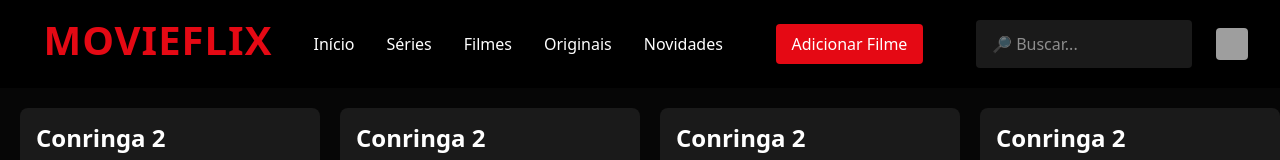
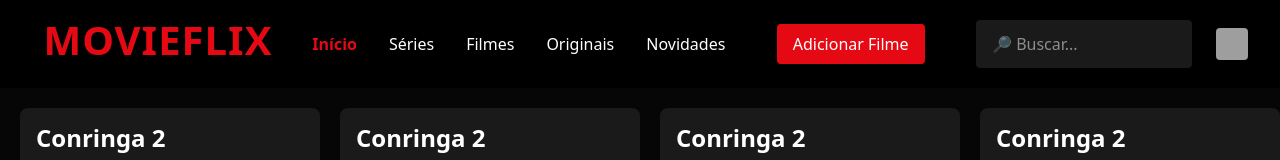
Before and after one commit to Daniel-SebastiaNC/Angular-movieflix, an Angular app: page / in a window 1280 px wide. Shown: the top 160 px of the page. Built offline with nearby package versions, Linux system fonts and the light colour scheme; grey boxes are pictures that could not be loaded.

Commit message:
feat: add routerLink and routerLinkActive for logged side

```diff
--- a/src/app/components/logged/header/header.component.css
+++ b/src/app/components/logged/header/header.component.css
@@ -50,6 +50,11 @@ h1 {
 
 .main-nav a:hover {
     color: #E50914;
+}
+
+.main-nav a.active {
+    color: #E50914;
+    font-weight: bold;
 }
 
 .user-area {
--- a/src/app/components/logged/header/header.component.html
+++ b/src/app/components/logged/header/header.component.html
@@ -5,14 +5,14 @@
         </div>
         <nav class="main-nav">
             <ul>
-                <li><a href="/">Início</a></li>
-                <li><a href="/series">Séries</a></li>
-                <li><a href="/filmes">Filmes</a></li>
-                <li><a href="/originais">Originais</a></li>
-                <li><a href="/novidades">Novidades</a></li>
+                <li><a [routerLink]="['/']" routerLinkActive="active" [routerLinkActiveOptions]="{ exact: true }">Início</a></li>
+                <li><a [routerLink]="['/series']" routerLinkActive="active">Séries</a></li>
+                <li><a [routerLink]="['/filmes']" routerLinkActive="active">Filmes</a></li>
+                <li><a [routerLink]="['/originais']" routerLinkActive="active">Originais</a></li>
+                <li><a [routerLink]="['/novidades']" routerLinkActive="active">Novidades</a></li>
             </ul>
         </nav>
-        <a href="/register-movie" class="register-button">Adicionar Filme</a>
+        <a [routerLink]="['/register-movie']" class="register-button">Adicionar Filme</a>
         <div class="user-area">
             <div class="search">
                 <input type="text" placeholder="🔎 Buscar..." >
--- a/src/app/components/logged/header/header.component.ts
+++ b/src/app/components/logged/header/header.component.ts
@@ -1,8 +1,9 @@
 import { Component } from '@angular/core';
+import { RouterModule } from '@angular/router';
 
 @Component({
   selector: 'app-header',
-  imports: [],
+  imports: [RouterModule],
   templateUrl: './header.component.html',
   styleUrl: './header.component.css'
 })
```
